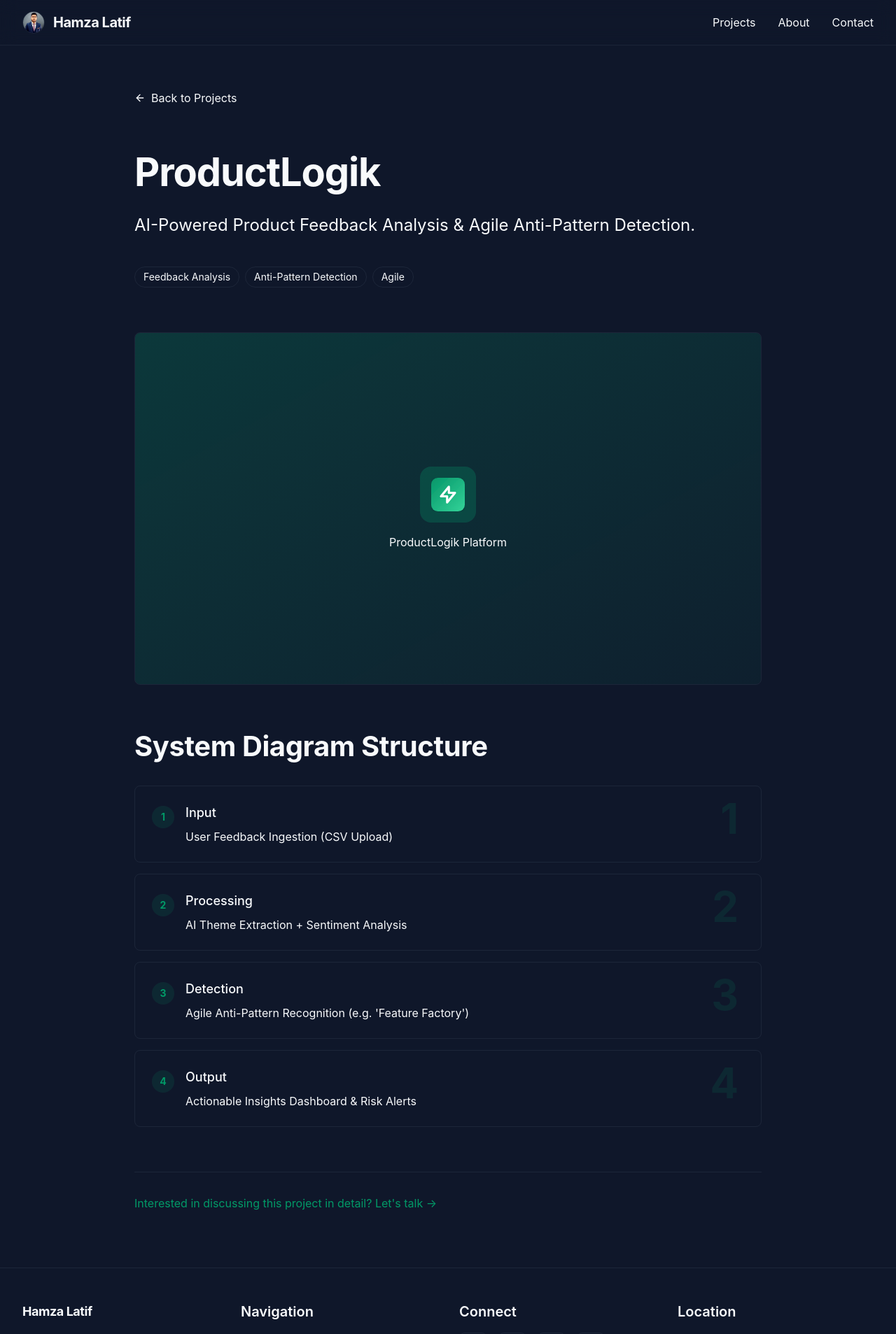
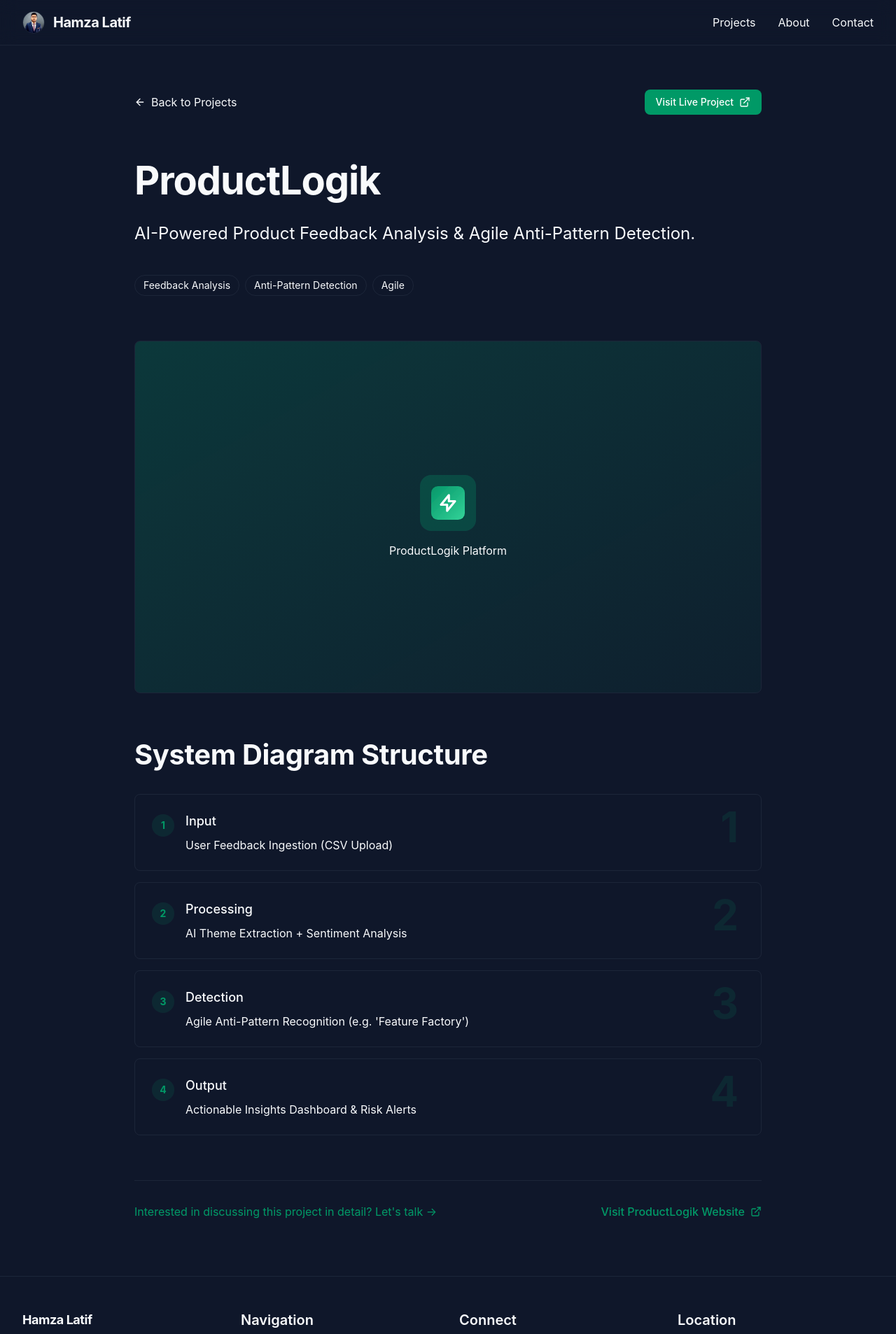
Before and after one commit to hamzi207/hamzalatif_portfolio, a React (Vite) app: page /projects/productlogik in a window 1280 px wide. Shown: the top 1907 px of the page at 70% size. Built offline with nearby package versions, Linux system fonts and the light colour scheme.

Commit message:
project_productlogik_linked

```diff
--- a/src/pages/ProductLogikCaseStudy.tsx
+++ b/src/pages/ProductLogikCaseStudy.tsx
@@ -1,6 +1,6 @@
 import { motion } from "motion/react";
 import { Link } from "react-router";
-import { ArrowLeft, Brain } from "lucide-react";
+import { ArrowLeft, ExternalLink } from "lucide-react";
 import { SEO } from "../components/SEO";
 
 export function ProductLogikCaseStudy() {
@@ -38,6 +38,7 @@ export function ProductLogikCaseStudy() {
           className="space-y-16"
         >
           {/* Back Link */}
+          <div className="flex items-center justify-between">
             <Link
               to="/projects"
               className="inline-flex items-center text-muted-foreground hover:text-foreground transition-colors duration-200"
@@ -45,6 +46,16 @@ export function ProductLogikCaseStudy() {
               <ArrowLeft className="w-4 h-4 mr-2" />
               Back to Projects
             </Link>
+            <a
+              href="https://productlogik.com"
+              target="_blank"
+              rel="noopener noreferrer"
+              className="inline-flex items-center px-4 py-2 bg-emerald-600 text-white rounded-lg hover:bg-emerald-500 transition-colors duration-200 text-sm font-medium"
+            >
+              Visit Live Project
+              <ExternalLink className="w-4 h-4 ml-2" />
+            </a>
+          </div>
 
           {/* Header */}
           <div className="space-y-6">
@@ -99,13 +110,22 @@ export function ProductLogikCaseStudy() {
           </div>
 
           {/* CTA */}
-          <div className="pt-8 border-t border-border">
+          <div className="pt-8 border-t border-border flex flex-col sm:flex-row sm:items-center justify-between gap-6">
             <Link
               to="/contact"
               className="inline-flex items-center text-emerald-600 hover:text-emerald-500 transition-colors duration-200"
             >
               Interested in discussing this project in detail? Let's talk →
             </Link>
+            <a
+              href="https://productlogik.com"
+              target="_blank"
+              rel="noopener noreferrer"
+              className="inline-flex items-center text-emerald-600 hover:text-emerald-500 transition-colors duration-200 font-medium"
+            >
+              Visit ProductLogik Website
+              <ExternalLink className="w-4 h-4 ml-2" />
+            </a>
           </div>
         </motion.div>
       </div>
```
Lines whose indentation alone changed are shown as unchanged.
